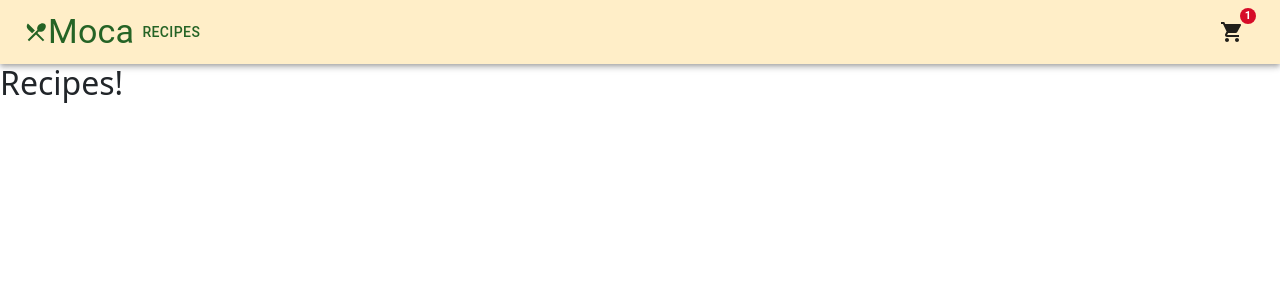
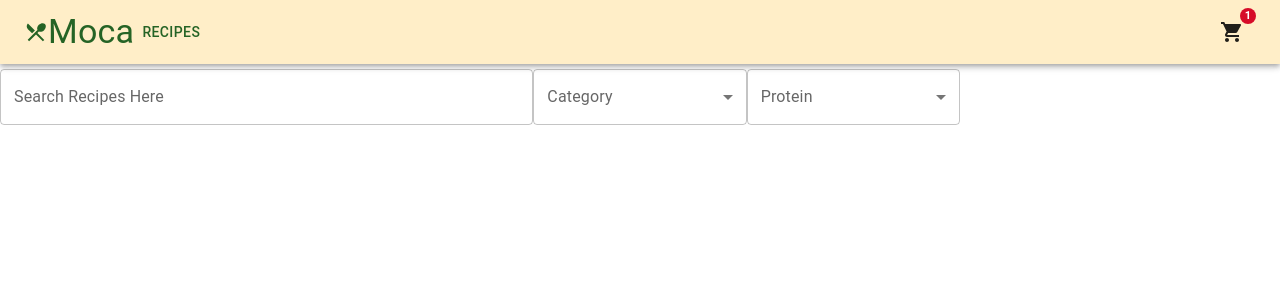
Before and after one commit to rylanlorance/Meal_Prep_Bot_Front_End, a React (Create React App) app: page /recipes in a window 1280 px wide. Shown: the top 300 px of the page. Built offline with nearby package versions, Linux system fonts and the light colour scheme.

Commit message:
Created search box

```diff
--- a/src/components/Pages/Recipes/RecipePage.jsx
+++ b/src/components/Pages/Recipes/RecipePage.jsx
@@ -1,11 +1,10 @@
 import React from 'react';
+import RecipeBook from '../../Recipe/RecipeBook/RecipeBook';
 
 
 function RecipePage(props) {
     return (
-        <div className='recipe-page'>
-            <h2>Recipes!</h2>
-        </div>
+        <RecipeBook></RecipeBook>
     );
 }
 
--- a/src/components/Recipe/RecipeBook/RecipeBook.js
+++ b/src/components/Recipe/RecipeBook/RecipeBook.js
@@ -1,14 +1,15 @@
 import React, { useState } from 'react';
 import { Typography } from '@mui/material';
 import data from '../../../recipe_harcoded/recipe.json'
+import RecipeCard from './RecipeCard/RecipeCard';
+import RecipeSearchBox from './RecipeSearchBox/RecipeSearchBox';
 
 function RecipeBook(props) {
     const [searchResults, setSearchResults] = useState(data)
 
-    console.log('search_results', searchResults);
-
     return (
         <div>
+            <RecipeSearchBox></RecipeSearchBox>
         </div>
     );
 }
--- /dev/null
+++ b/src/components/Recipe/RecipeBook/RecipeSearchBox/RecipeSearchBox.jsx
@@ -0,0 +1,96 @@
+import {
+  Box,
+  Button,
+  FormControl,
+  Grid,
+  InputLabel,
+  MenuItem,
+  Select,
+  TextField,
+} from "@mui/material";
+import React from "react";
+
+function RecipeSearchBox(props) {
+  const [categoryFilter, setCategoryFilter] = React.useState("");
+  const [proteinCategoryFilter, setProteinCategoryFilter] = React.useState("");
+
+  function onChangeCategoryFilterHandler(event) {
+    setCategoryFilter(event.target.value);
+  }
+
+  const hardCodedProteins = ["chicken", "beef", "pork", "duck"];
+
+  return (
+    <Grid container mt="5px">
+      <Grid item xs={5}>
+        <FormControl fullWidth>
+          <TextField
+            id="recipe-search-bar"
+            label="Search Recipes Here"
+            labelid="recipe-search-bar-label"
+            variant="outlined"
+          ></TextField>
+        </FormControl>
+      </Grid>
+      <Grid item xs={2}>
+        <FormControl fullWidth>
+          <InputLabel id="select-recipe-category-label">Category</InputLabel>
+          <Select
+            id="recipe-category-selector-tool"
+            labelid="select-recipe-category-label"
+            value={categoryFilter}
+            label="Category"
+            onChange={setCategoryFilter}
+          >
+            <MenuItem value="entree">Entree</MenuItem>
+            <MenuItem value="side">Side</MenuItem>
+          </Select>
+        </FormControl>
+      </Grid>
+      <Grid item xs={2}>
+        <FormControl fullWidth>
+          <InputLabel id="select-recipe-protein-label">Protein</InputLabel>
+
+          <Select
+            label-id="select-protein-category"
+            id="protein-category-selector-tool"
+            value={proteinCategoryFilter}
+            label="Category"
+          ></Select>
+        </FormControl>
+      </Grid>
+
+      {/* <Select
+          id="recipe-category-selector-tool"
+          labelId="select-recipe-category-label"
+          value={categoryFilter}
+          label="Category"
+          onChange={setCategoryFilter}
+        >
+          <MenuItem value="entree">Entree</MenuItem>
+          <MenuItem value="side">Side</MenuItem>
+        </Select> */}
+
+      {/* <InputLabel id="demo-simple-select-label">Age</InputLabel>
+        <Select
+          labelId="demo-simple-select-label"
+          id="demo-simple-select"
+          label="Age"
+        >
+          <MenuItem value={10}>Ten</MenuItem>
+          <MenuItem value={20}>Twenty</MenuItem>
+          <MenuItem value={30}>Thirty</MenuItem>
+        </Select> */}
+      {/* <Select
+          label-id="select-protein-category"
+          id="protein-category-selector-tool"
+          value={proteinCategoryFilter}
+          label="Category"
+        ></Select>
+        <Button variant="contained">Search</Button> */}
+      {/* </FormControl> */}
+    </Grid>
+  );
+}
+
+export default RecipeSearchBox;
--- a/src/recipe_harcoded/recipe.json
+++ b/src/recipe_harcoded/recipe.json
@@ -23,6 +23,7 @@
 			"Finely grated Parmesan (for serving)"
 		],
 		"notes": [],
+		"proteins": ["beef"],
 		"source": "www.epicurious.com",
 		"tags": [
 			"Beef",
@@ -67,6 +68,7 @@
 		],
 		"language": "en-US",
 		"notes": [],
+		"proteins": ["turkey"],
 		"source": "www.epicurious.com",
 		"tags": [
 			"Herb",
@@ -97,6 +99,7 @@
 		],
 		"language": "en-US",
 		"notes": [],
+		"proteins": ["egg"],
 		"source": "allrecipes.com",
 		"tags": [],
 		"title": "Cheesy Egg and Sweet Potato Omelette",
--- a/src_reference/src/App.js
+++ b/src_reference/src/App.js
@@ -14,6 +14,7 @@ import {
 } from "react-router-dom";
 import Cart from "./components/Cart/Cart";
 import RecipeDetailed from "./components/RecipeDetailed/RecipeDetailed/RecipeDetailed";
+import RecipeBook from "./components/Home/Recipes/RecipeBook/RecipeBook";
 
 function App() {
   const router = createBrowserRouter([
@@ -22,8 +23,9 @@ function App() {
       element: <Home />,
     },
     { path: "/cart", element: <Cart></Cart> },
+    { path: '/recipes', element: <RecipeBook></RecipeBook>},
     {
-      path: "/recipe",
+      path: "/recipe-detailed",
       element: <RecipeDetailed />,
     },
   ]);
```
Also changed, not shown: 1 other file (tests, documents, lock files or other folders).
